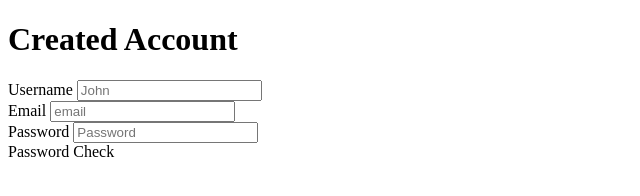
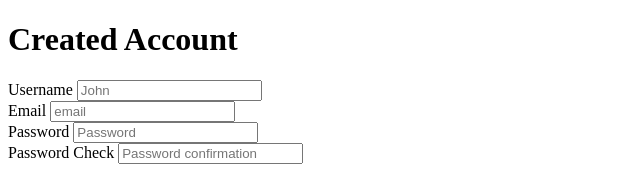
Before and after one commit to FeroPelech/JS_Small_Projects, a plain HTML site: page Form_Validation/index.html in a window 1280 px wide. Shown: the whole page, without its empty margins (0-640 px from the left). Drawn offline with Linux system fonts and the light colour scheme.

Commit message:
Input for password confirmation

```diff
--- a/Form_Validation/index.html
+++ b/Form_Validation/index.html
@@ -29,6 +29,11 @@
         </div>
         <div class="control-form">
           <label for="passwordCheck">Password Check</label>
+          <input
+            type="password"
+            id="passwordCheck"
+            placeholder="Password confirmation"
+          />
         </div>
       </form>
     </div>
```
